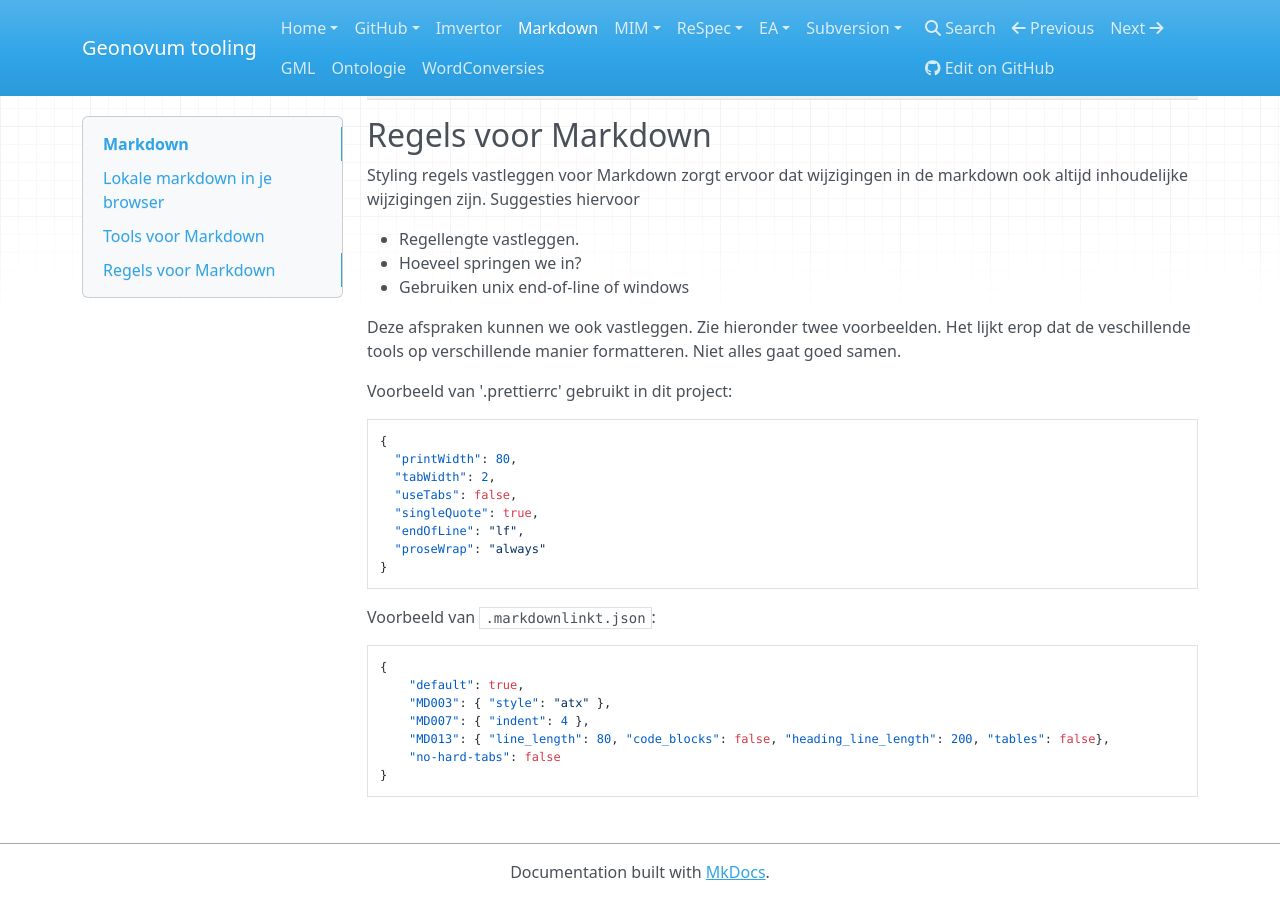
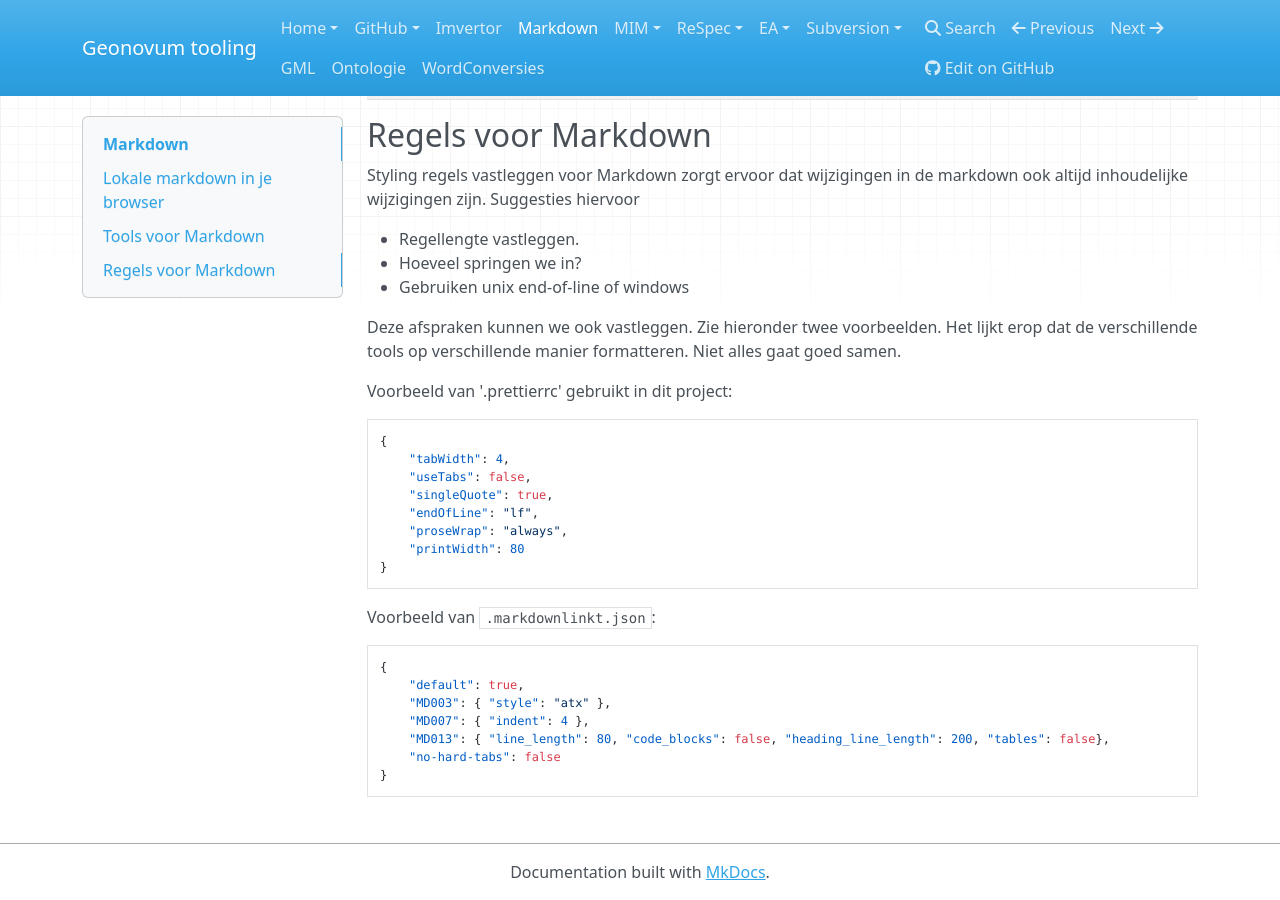
Before and after one commit to Geonovum/handleiding-tooling, an MkDocs documentation site: the page built from docs/Markdown.md, in a window 1280 px wide and 900 px high, scrolled down 1380 px. Built offline with MkDocs 1.6.1, drawn with Linux system fonts in a browser that asks for light colours; nearby versions of some CDN libraries.

````diff
--- a/docs/Markdown.md
+++ b/docs/Markdown.md
@@ -35,7 +35,8 @@ Dit kan je ook in een snelkoppeling zetten als icoon op de desktop.
 
 In Firefox kan je dat instellen via de parameters.
 
-- Ga naar het configuratiescherm van Firefox door `about:config` in de zoekbalk te zetten.
+- Ga naar het configuratiescherm van Firefox door `about:config` in de zoekbalk
+  te zetten.
 - Firefox vraag nu of je het zeker weet. Niet twijfelen.
 - zet de instelling `security.fileuri.strict_origin_policy = false` op false.
 
@@ -63,19 +64,19 @@ altijd inhoudelijke wijzigingen zijn. Suggesties hiervoor
 - Gebruiken unix end-of-line of windows
 
 Deze afspraken kunnen we ook vastleggen. Zie hieronder twee voorbeelden. Het lijkt
-erop dat de veschillende tools op verschillende manier formatteren. Niet alles
+erop dat de verschillende tools op verschillende manier formatteren. Niet alles
 gaat goed samen.
 
 Voorbeeld van '.prettierrc' gebruikt in dit project:
 
 ```json
 {
-  "printWidth": 80,
-  "tabWidth": 2,
-  "useTabs": false,
-  "singleQuote": true,
-  "endOfLine": "lf",
-  "proseWrap": "always"
+    "tabWidth": 4,
+    "useTabs": false,
+    "singleQuote": true,
+    "endOfLine": "lf",
+    "proseWrap": "always",
+    "printWidth": 80
 }
 ```
 
````
Also changed, not shown: docs/GitHub.md (+22 -22 lines), docs/ReSpec.md (+5 -5 lines), .markdownlint.json.
